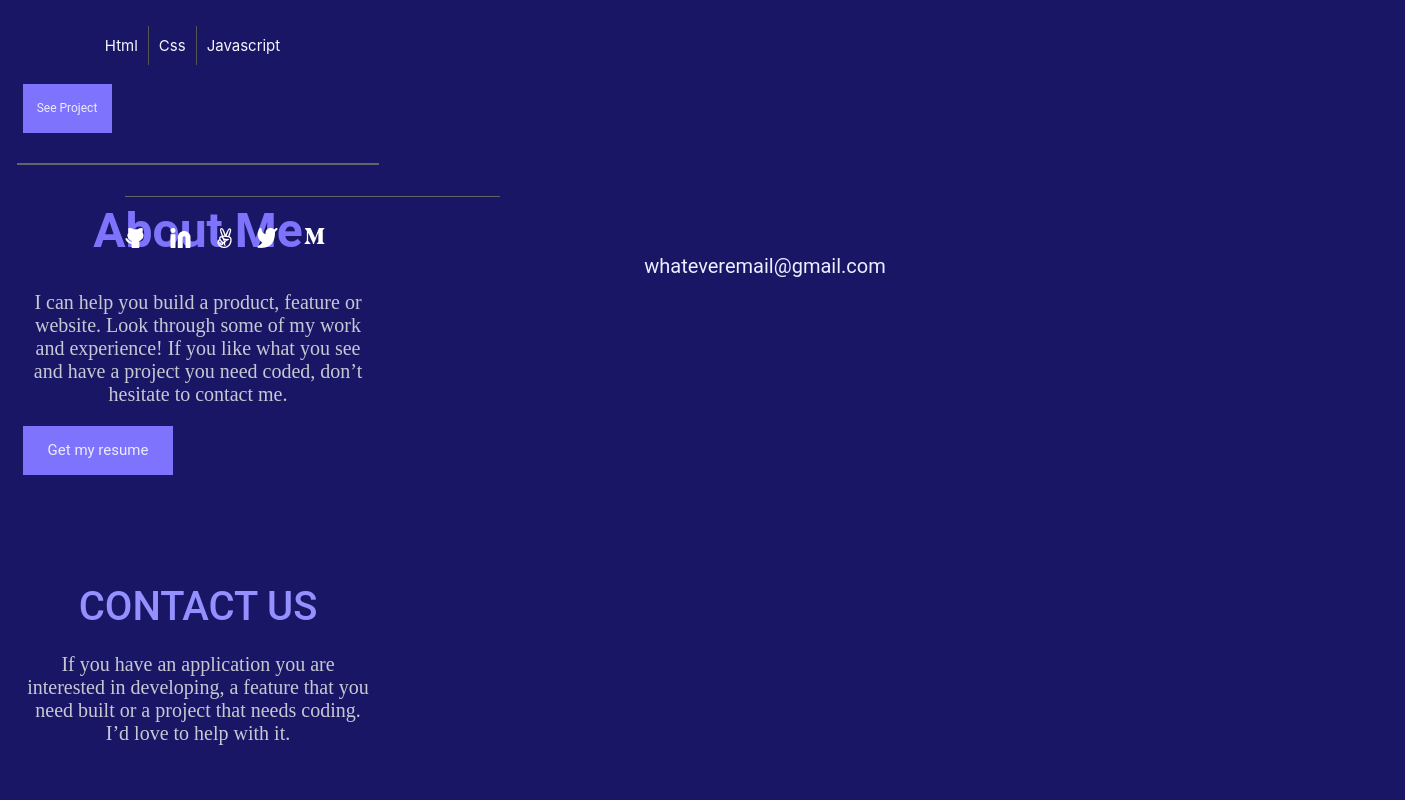
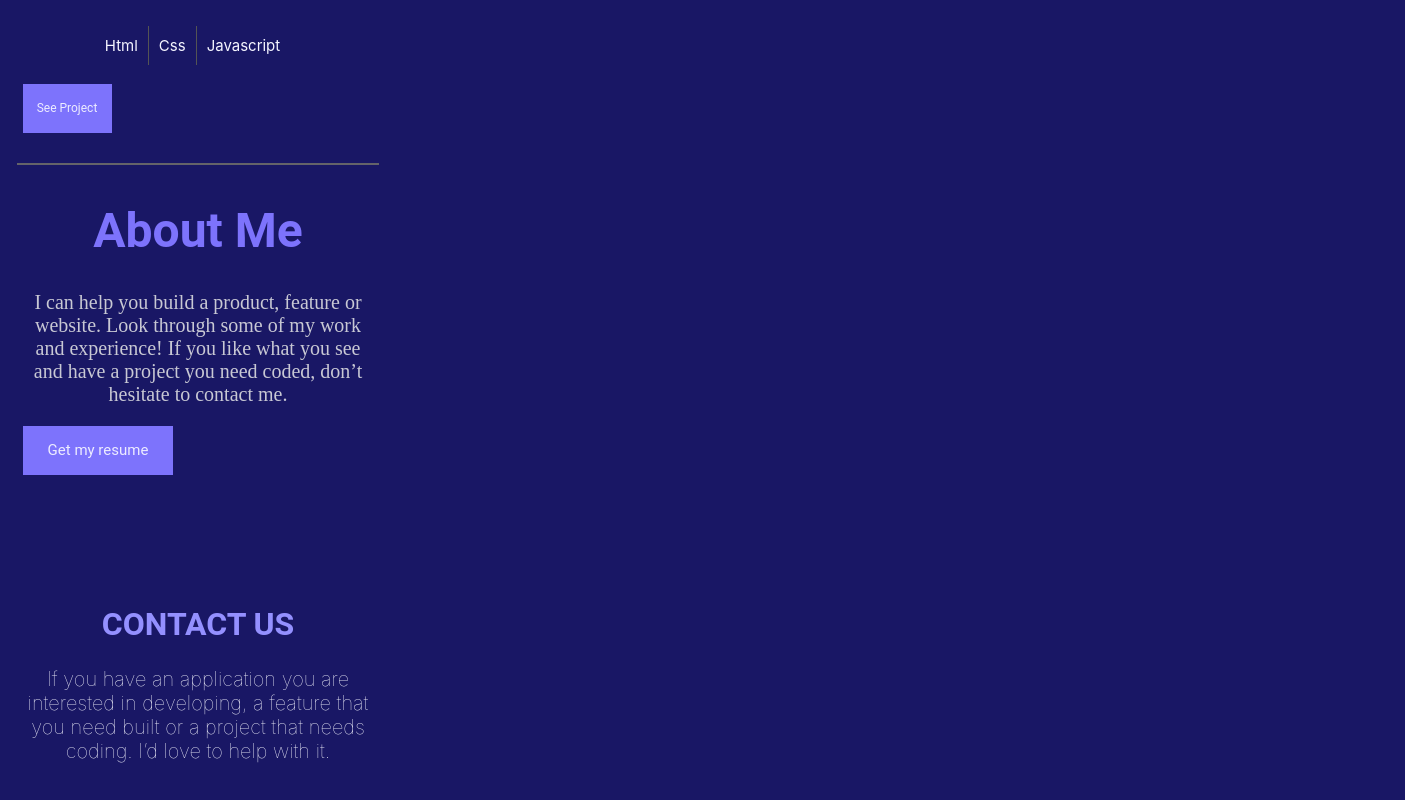
Before and after one commit to asdt560/Portfolio, a website: page index.html in a window 1280 px wide. Shown: the part 4560-5360 px from the top of the page, 1405 px wide, since content can reach past the window. Drawn offline with Linux system fonts and the light colour scheme.

Commit message:
Fix footer position and styles

```diff
--- a/styles.css
+++ b/styles.css
@@ -358,37 +358,41 @@ form {
   width: 300px;
   font-family: 'Roboto', sans-serif;
   font-style: normal;
-  font-weight: 500;
-  font-size: 40px;
+  font-weight: 600;
+  font-size: 32px;
   display: flex;
   justify-content: center;
   color: #9490ff;
   position: relative;
-  top: 50px;
+  top: 70px;
   align-self: center;
+  padding: 20px;
 }
 
 #form-blurb {
   position: relative;
-  bottom: 40px;
+  bottom: 20px;
+  color: #f5f5ff;
+  font-family: 'Inter', sans-serif;
 }
 
 footer {
   position: absolute;
-  top: 4685px;
-  left: 125px;
+  top: 5700px;
   width: 100%;
 }
 
 .links-footer {
   display: flex;
   flex-direction: column;
+  align-items: center;
 }
 
 #footer-span {
   border-top: 1px solid #646369;
-  width: 375px;
+  width: 410px;
   margin-top: 71px;
+  align-self: center;
 }
 
 #footer-list {
```
